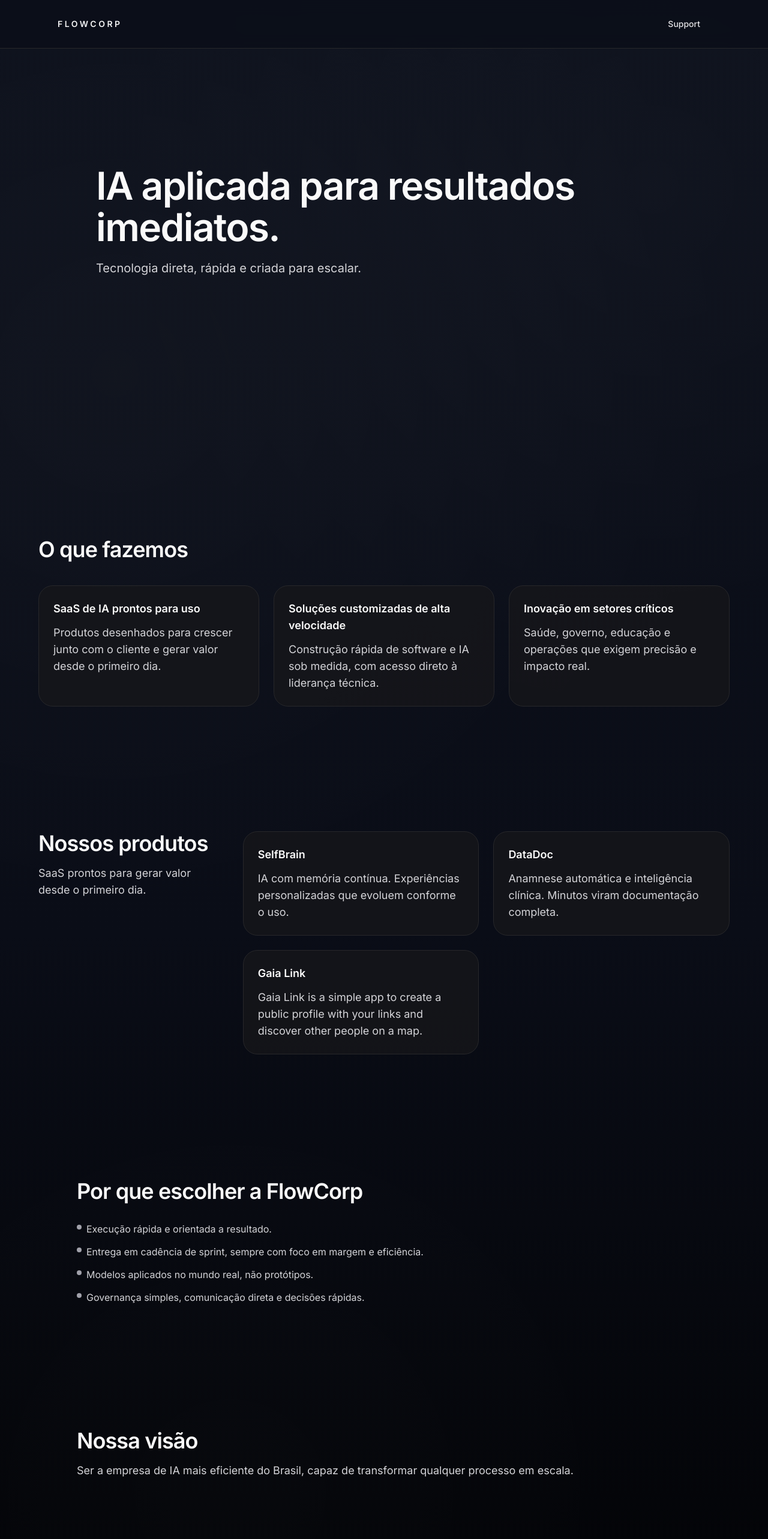
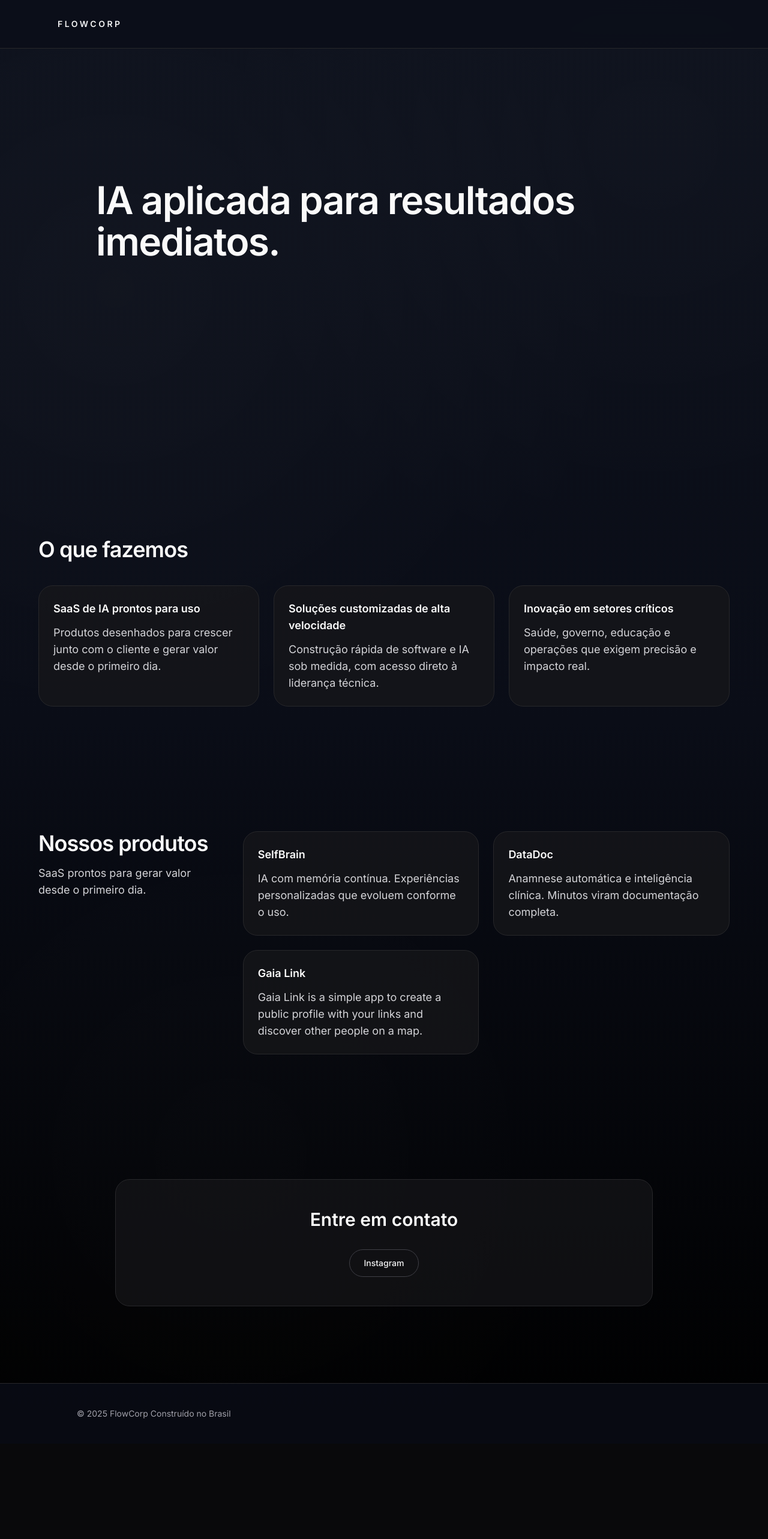
Before and after one commit to igorbiccas/flowcorp-site, a React (Vite) app: page / in a window 1280 px wide. Shown: the top 2566 px of the page at 60% size. After the commit the page ends 2407 px from the top, so only its background shows below. Built offline with nearby package versions, Linux system fonts and the light colour scheme.

Commit message:
fix: add vercel.json for SPA routing

```diff
--- a/App.tsx
+++ b/App.tsx
@@ -21,7 +21,8 @@ const mainProducts = [
   {
     title: 'SelfBrain',
     description: 'IA com memória contínua. Experiências personalizadas que evoluem conforme o uso.',
-    href: 'https://selfbrain.vercel.app',
+    href: '/selfbrain',
+    target: '_self',
   },
   {
     title: 'DataDoc',
@@ -36,12 +37,7 @@ const mainProducts = [
   },
 ];
 
-const whyFlowCorp = [
-  'Execução rápida e orientada a resultado.',
-  'Entrega em cadência de sprint, sempre com foco em margem e eficiência.',
-  'Modelos aplicados no mundo real, não protótipos.',
-  'Governança simples, comunicação direta e decisões rápidas.',
-];
+
 
 const App: React.FC = () => {
   return (
@@ -58,9 +54,7 @@ const App: React.FC = () => {
             <AnimatedSection className="w-full space-y-4" delay="duration-700">
               <h1 className="text-5xl font-semibold leading-[1.08] tracking-tight text-zinc-50 sm:text-[64px]">IA aplicada para resultados imediatos.</h1>
             </AnimatedSection>
-            <AnimatedSection className="w-full" delay="duration-700 delay-150">
-              <p className="mt-5 max-w-3xl text-lg leading-snug text-zinc-300 md:text-xl">Tecnologia direta, rápida e criada para escalar.</p>
-            </AnimatedSection>
+
           </div>
         </section>
 
@@ -107,32 +101,9 @@ const App: React.FC = () => {
           </div>
         </section>
 
-        <section className="px-6 pb-24 md:px-8">
-          <div className="mx-auto w-full max-w-5xl">
-            <AnimatedSection className="w-full" delay="duration-700">
-              <h2 className="text-3xl font-semibold tracking-tight text-zinc-50 md:text-4xl">Por que escolher a FlowCorp</h2>
-              <div className="mt-8 flex flex-col gap-4 text-base text-zinc-300">
-                {whyFlowCorp.map((reason) => (
-                  <div key={reason} className="flex items-start gap-2">
-                    <span className="mt-1 h-2 w-2 rounded-full bg-zinc-400" aria-hidden="true" />
-                    <p className="leading-snug">{reason}</p>
-                  </div>
-                ))}
-              </div>
-            </AnimatedSection>
-          </div>
-        </section>
 
-        <section className="px-6 pb-24 md:px-8">
-          <div className="mx-auto w-full max-w-5xl">
-            <AnimatedSection className="w-full space-y-4" delay="duration-700">
-              <h2 className="text-3xl font-semibold tracking-tight text-zinc-50 md:text-4xl">Nossa visão</h2>
-              <p className="text-base leading-relaxed text-zinc-300 md:text-lg">
-                Ser a empresa de IA mais eficiente do Brasil, capaz de transformar qualquer processo em escala.
-              </p>
-            </AnimatedSection>
-          </div>
-        </section>
+
+
 
         <section id="contato" className="px-6 pb-32 md:px-8">
           <div className="mx-auto flex w-full max-w-4xl flex-col items-center rounded-3xl border border-zinc-800 bg-zinc-900/60 px-8 py-12 text-center">
--- a/components/Header.tsx
+++ b/components/Header.tsx
@@ -13,9 +13,8 @@ const Header: React.FC = () => {
 
   return (
     <header
-      className={`fixed inset-x-0 top-0 z-50 border-b border-zinc-800 bg-[#0b0f19]/85 backdrop-blur-md transition-all duration-200 ease-in-out ${
-        isScrolled ? 'shadow-[0_18px_50px_-30px_rgba(0,0,0,0.7)]' : ''
-      }`}
+      className={`fixed inset-x-0 top-0 z-50 border-b border-zinc-800 bg-[#0b0f19]/85 backdrop-blur-md transition-all duration-200 ease-in-out ${isScrolled ? 'shadow-[0_18px_50px_-30px_rgba(0,0,0,0.7)]' : ''
+        }`}
     >
       <div className="mx-auto flex h-20 w-full max-w-6xl items-center justify-between px-6 md:px-8">
         <a
@@ -26,12 +25,7 @@ const Header: React.FC = () => {
           FLOWCORP
         </a>
         <nav className="flex items-center gap-4 text-sm font-medium text-zinc-200">
-          <a
-            href="https://flowcorp.vercel.app/?page=selfbrain"
-            className="rounded-full border border-transparent px-4 py-2 transition-colors duration-200 hover:border-zinc-600 hover:bg-zinc-900"
-          >
-            Support
-          </a>
+          {/* Support link removed */}
         </nav>
       </div>
     </header>
```
Also changed, not shown: vercel.json (added).
